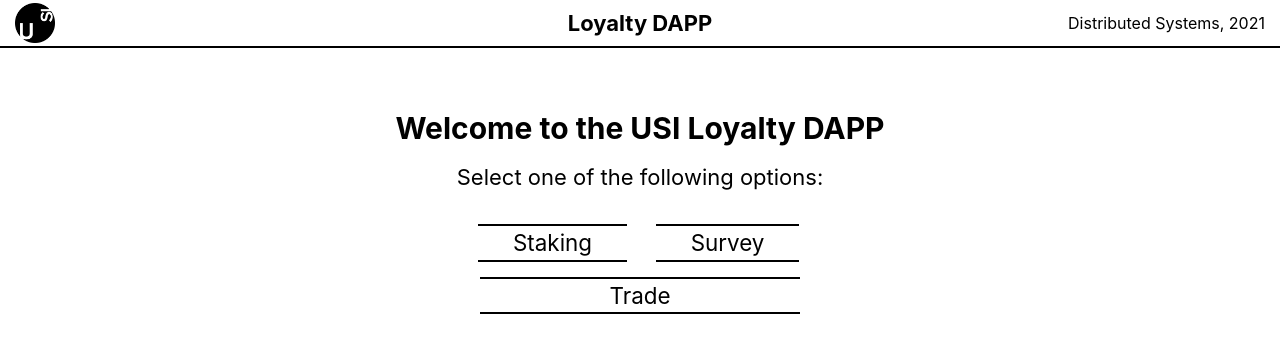
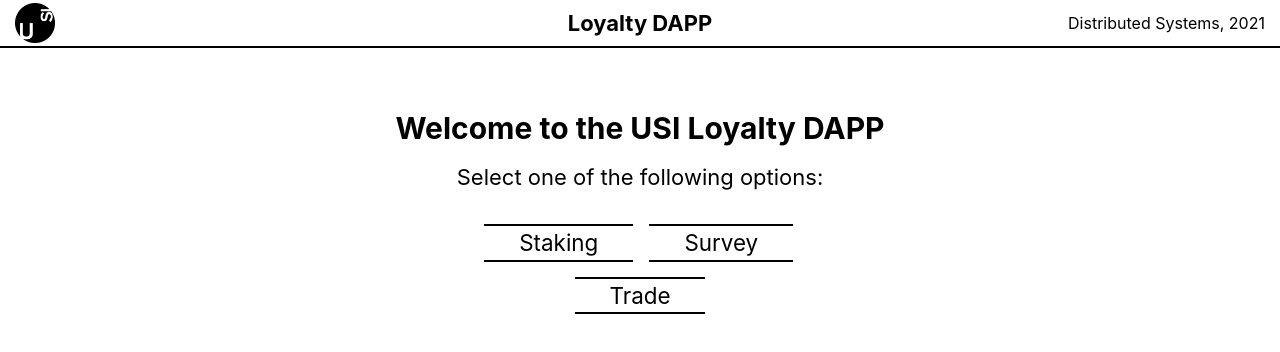
Before and after one commit to SimoravaIT/Loyalty-DApp, a React (Create React App) app: page / in a window 1280 px wide. Shown: the top 352 px of the page. Built offline with nearby package versions, Linux system fonts and the light colour scheme.

Commit message:
small fix to Home

```diff
--- a/src/components/Home.jsx
+++ b/src/components/Home.jsx
@@ -54,7 +54,7 @@
 
 const StyledMenuContainer = styled.div`
 	padding-top: 30px;
-	width: 350px;
+	width: 325px;
 	display: grid;
 	grid-template-columns: 1fr 1fr;
 	justify-items: center;
@@ -82,8 +82,8 @@
 const StyledTrade = styled(Link)`
 	display: grid;
 	margin-top: 15px;
-	padding: 0px 20px;
-	width: 320px;
+	padding: 0px 35px;
+	width: min-content;
 	height: min-content;
 	border-top: 2px solid ${({ color }) => color};
 	border-bottom: 2px solid ${({ color }) => color};
```
